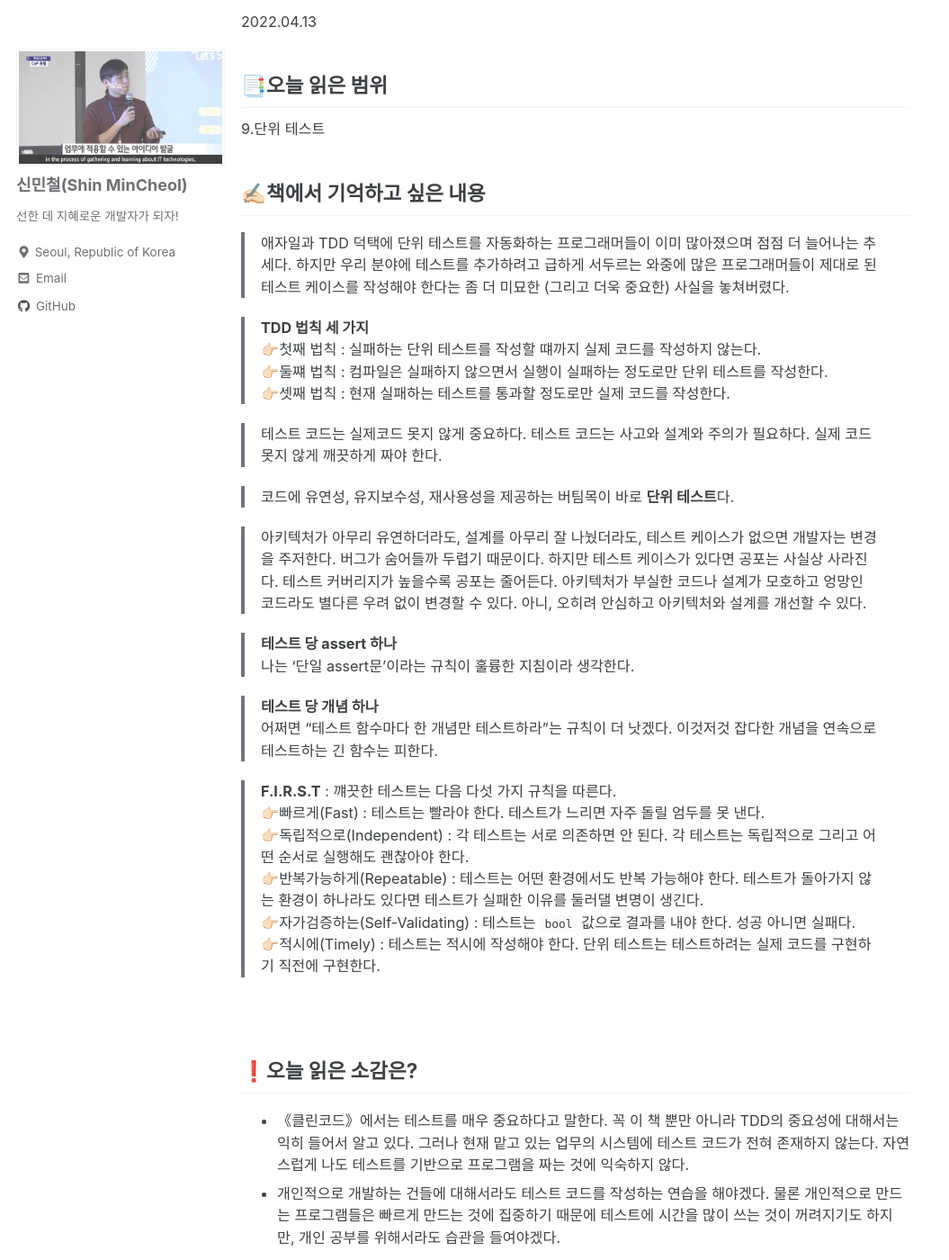
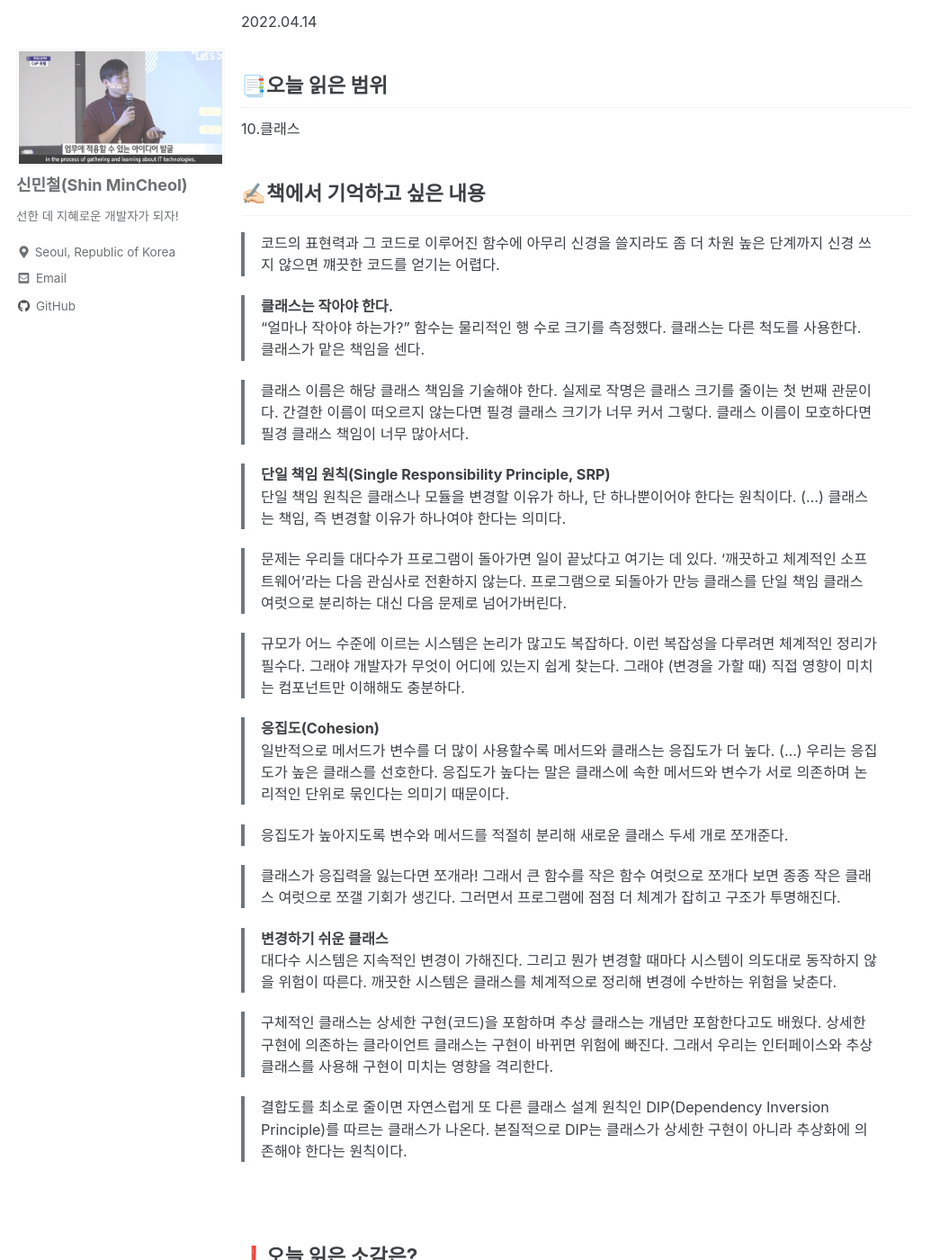
Before and after one commit to alsoj/alsoj.github.io, a Jekyll site: the page built from _posts/til/clean code/2022-04-14-[클린코드]10.클래스.md, in a window 1280 px wide and 1400 px high, scrolled down 256 px. Shown: the whole window at 90% size, without its empty margins (0-1055 px from the left). Built offline with Jekyll 4.4.1, drawn with Linux system fonts in a browser that asks for light colours; cached includes are drawn as plain includes; comment, search, counter and statistics services are not loaded; some of the changed text lies outside the part shown.

Commit message:
modify TIL clean code 10 Class

```diff
--- a/_posts/til/clean code/2022-04-14-[클린코드]10.클래스.md
+++ b/_posts/til/clean code/2022-04-14-[클린코드]10.클래스.md
@@ -10,49 +10,55 @@ tags:
 
 ## 📆TIL(Today I Learned) 날짜
 
-2022.04.13
+2022.04.14
 
 ## 📑오늘 읽은 범위
 
-9.단위 테스트
+10.클래스
 
 ## ✍🏻책에서 기억하고 싶은 내용
 
-> 애자일과 TDD 덕택에 단위 테스트를 자동화하는 프로그래머들이 이미 많아졌으며 점점 더 늘어나는 추세다. 하지만 우리 분야에 테스트를 추가하려고 급하게 서두르는 와중에 많은 프로그래머들이 제대로 된 테스트 케이스를 작성해야 한다는 좀 더 미묘한 (그리고 더욱 중요한) 사실을 놓쳐버렸다.
+> 코드의 표현력과 그 코드로 이루어진 함수에 아무리 신경을 쓸지라도 좀 더 차원 높은 단계까지 신경 쓰지 않으면 꺠끗한 코드를 얻기는 어렵다.
 
-> **TDD 법칙 세 가지**
-> 👉🏻첫째 법칙 : 실패하는 단위 테스트를 작성할 떄까지 실제 코드를 작성하지 않는다.
-> 👉🏻둘쨰 법칙 : 컴파일은 실패하지 않으면서 실행이 실패하는 정도로만 단위 테스트를 작성한다.
-> 👉🏻셋째 법칙 : 현재 실패하는 테스트를 통과할 정도로만 실제 코드를 작성한다.
+> **클래스는 작아야 한다.**
+> "얼마나 작아야 하는가?" 함수는 물리적인 행 수로 크기를 측정했다. 클래스는 다른 척도를 사용한다. 클래스가 맡은 책임을 센다.
 
-> 테스트 코드는 실제코드 못지 않게 중요하다. 테스트 코드는 사고와 설계와 주의가 필요하다. 실제 코드 못지 않게 깨끗하게 짜야 한다.
+> 클래스 이름은 해당 클래스 책임을 기술해야 한다. 실제로 작명은 클래스 크기를 줄이는 첫 번째 관문이다. 간결한 이름이 떠오르지 않는다면 필경 클래스 크기가 너무 커서 그렇다. 클래스 이름이 모호하다면 필경 클래스 책임이 너무 많아서다.
 
-> 코드에 유연성, 유지보수성, 재사용성을 제공하는 버팀목이 바로 **단위 테스트**다.
+> **단일 책임 원칙(Single Responsibility Principle, SRP)**
+> 단일 책임 원칙은 클래스나 모듈을 변경할 이유가 하나, 단 하나뿐이어야 한다는 원칙이다. (...) 클래스는 책임, 즉 변경할 이유가 하나여야 한다는 의미다.
 
-> 아키텍처가 아무리 유연하더라도, 설계를 아무리 잘 나눴더라도, 테스트 케이스가 없으면 개발자는 변경을 주저한다. 버그가 숨어들까 두렵기 때문이다. 하지만 테스트 케이스가 있다면 공포는 사실상 사라진다. 테스트 커버리지가 높을수록 공포는 줄어든다. 아키텍처가 부실한 코드나 설계가 모호하고 엉망인 코드라도 별다른 우려 없이 변경할 수 있다. 아니, 오히려 안심하고 아키텍처와 설계를 개선할 수 있다.
+> 문제는 우리들 대다수가 프로그램이 돌아가면 일이 끝났다고 여기는 데 있다. '깨끗하고 체계적인 소프트웨어'라는 다음 관심사로 전환하지 않는다. 프로그램으로 되돌아가 만능 클래스를 단일 책임 클래스 여럿으로 분리하는 대신 다음 문제로 넘어가버린다.
 
-> **테스트 당 assert 하나**
-> 나는 '단일 assert문'이라는 규칙이 훌륭한 지침이라 생각한다.
+> 규모가 어느 수준에 이르는 시스템은 논리가 많고도 복잡하다. 이런 복잡성을 다루려면 체계적인 정리가 필수다. 그래야 개발자가 무엇이 어디에 있는지 쉽게 찾는다. 그래야 (변경을 가할 때) 직접 영향이 미치는 컴포넌트만 이해해도 충분하다.
 
-> **테스트 당 개념 하나**
-> 어쩌면 "테스트 함수마다 한 개념만 테스트하라"는 규칙이 더 낫겠다. 이것저것 잡다한 개념을 연속으로 테스트하는 긴 함수는 피한다.
+> **응집도(Cohesion)**
+> 일반적으로 메서드가 변수를 더 많이 사용할수록 메서드와 클래스는 응집도가 더 높다. (...) 우리는 응집도가 높은 클래스를 선호한다. 응집도가 높다는 말은 클래스에 속한 메서드와 변수가 서로 의존하며 논리적인 단위로 묶인다는 의미기 때문이다.
 
-> **F.I.R.S.T** : 꺠끗한 테스트는 다음 다섯 가지 규칙을 따른다.
-> 👉🏻빠르게(Fast) : 테스트는 빨라야 한다. 테스트가 느리면 자주 돌릴 엄두를 못 낸다.
-> 👉🏻독립적으로(Independent) : 각 테스트는 서로 의존하면 안 된다. 각 테스트는 독립적으로 그리고 어떤 순서로 실행해도 괜찮아야 한다.
-> 👉🏻반복가능하게(Repeatable) : 테스트는 어떤 환경에서도 반복 가능해야 한다. 테스트가 돌아가지 않는 환경이 하나라도 있다면 테스트가 실패한 이유를 둘러댈 변명이 생긴다.
-> 👉🏻자가검증하는(Self-Validating) : 테스트는 `bool` 값으로 결과를 내야 한다. 성공 아니면 실패다.
-> 👉🏻적시에(Timely) : 테스트는 적시에 작성해야 한다. 단위 테스트는 테스트하려는 실제 코드를 구현하기 직전에 구현한다.
+> 응집도가 높아지도록 변수와 메서드를 적절히 분리해 새로운 클래스 두세 개로 쪼개준다.
+
+> 클래스가 응집력을 잃는다면 쪼개라! 그래서 큰 함수를 작은 함수 여럿으로 쪼개다 보면 종종 작은 클래스 여럿으로 쪼갤 기회가 생긴다. 그러면서 프로그램에 점점 더 체계가 잡히고 구조가 투명해진다.
+
+> **변경하기 쉬운 클래스**
+> 대다수 시스템은 지속적인 변경이 가해진다. 그리고 뭔가 변경할 때마다 시스템이 의도대로 동작하지 않을 위험이 따른다. 깨끗한 시스템은 클래스를 체계적으로 정리해 변경에 수반하는 위험을 낮춘다.
+
+> 구체적인 클래스는 상세한 구현(코드)을 포함하며 추상 클래스는 개념만 포함한다고도 배웠다. 상세한 구현에 의존하는 클라이언트 클래스는 구현이 바뀌면 위험에 빠진다. 그래서 우리는 인터페이스와 추상 클래스를 사용해 구현이 미치는 영향을 격리한다.
+
+> 결합도를 최소로 줄이면 자연스럽게 또 다른 클래스 설계 원칙인 DIP(Dependency Inversion Principle)를 따르는 클래스가 나온다. 본질적으로 DIP는 클래스가 상세한 구현이 아니라 추상화에 의존해야 한다는 원칙이다.
 
 <br />
 
 ## ❗오늘 읽은 소감은?
 
-- 《클린코드》에서는 테스트를 매우 중요하다고 말한다. 꼭 이 책 뿐만 아니라 TDD의 중요성에 대해서는 익히 들어서 알고 있다. 그러나 현재 맡고 있는 업무의 시스템에 테스트 코드가 전혀 존재하지 않는다. 자연스럽게 나도 테스트를 기반으로 프로그램을 짜는 것에 익숙하지 않다.
-- 개인적으로 개발하는 건들에 대해서라도 테스트 코드를 작성하는 연습을 해야겠다. 물론 개인적으로 만드는 프로그램들은 빠르게 만드는 것에 집중하기 때문에 테스트에 시간을 많이 쓰는 것이 꺼려지기도 하지만, 개인 공부를 위해서라도 습관을 들여야겠다.
+- 예전에 한 번 《클린코드》를 읽은 후 코드 단위에서는 많은 것들을 실천하려고 노력했다. 하지만 클래스나 아키텍처 단위에서는 여전히 어려움을 느꼈고, 대부분 돌아가는데만 초점을 맞추었었다. 두 번째 읽는 것인데, 첫 번째 읽은 후와 똑같아서는 안 된다. 클래스 단위에서의 클린코드 작성도 노력해야 한다.
 
 <br />
 
 ## ❓궁금한 내용, 잘 이해되지 않는 내용
 
-- 없음
+- 클래스 설계 원칙 DIP(Dependency Inversion Principle)이란? 객체 지향 프로그래밍에서 의존관계 역전 원칙은 소프트웨어 모듈들을 분리하는 특정 형식을 지칭한다. 이 원칙을 따르면, 상위 계층(정책 결정)이 하위 계층(세부 사항)에 의존하는 전통적인 의존관계를 반전(역전)시킴으로써 상위 계층이 하위 계층의 구현으로부터 독립되게 할 수 있다. 이 원칙은 다음과 같은 내용을 담고 있다.
+
+  > 첫째, 상위 모듈은 하위 모듈에 의존해서는 안 된다. 상위 모듈과 하위 모듈 모두 추상화에 의존해야 한다.
+  > 둘째, 추상화는 세부 사항에 의존해서는 안 된다. 세부사항이 추상화에 의존해야 한다.
+
+  이 원칙은 '상위와 하위 객체 모두가 동일한 추상화에 의존해야 한다'는 객체 지향적 설계의 대원칙을 제공한다.
```
